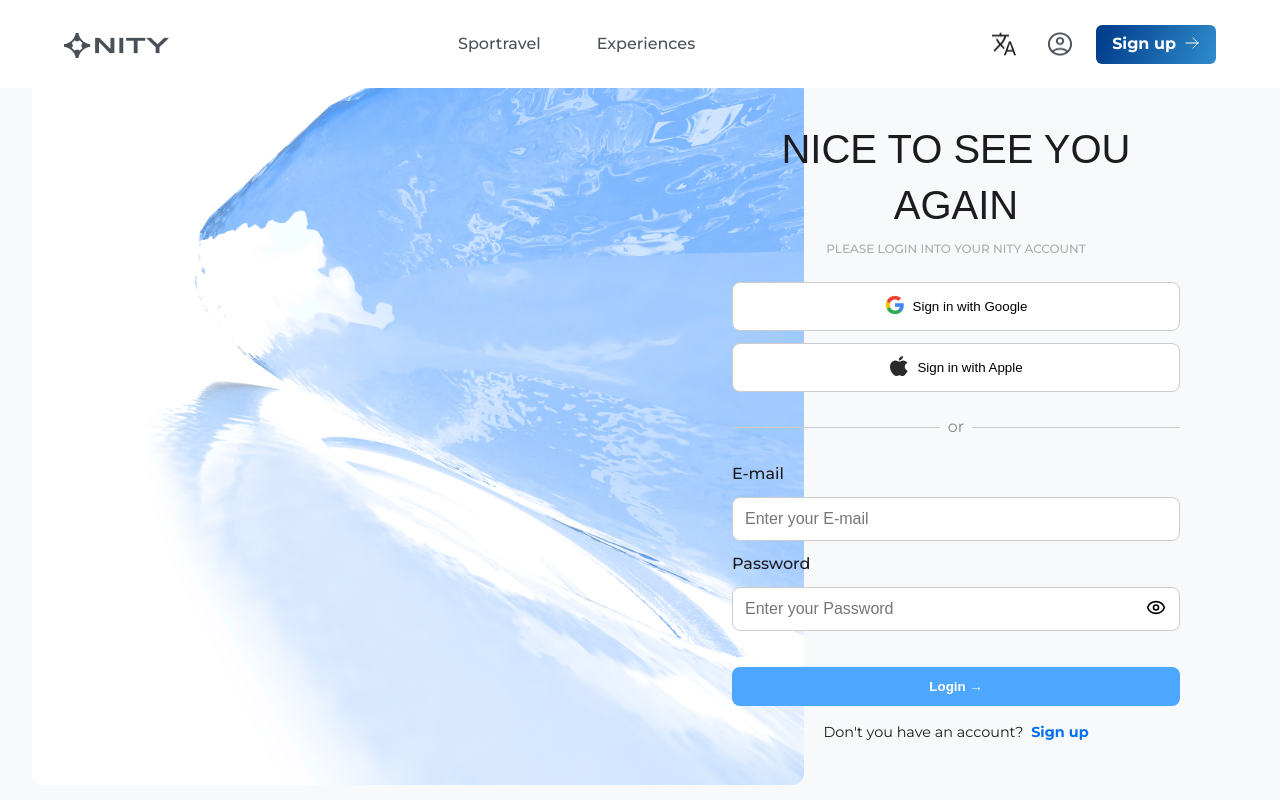
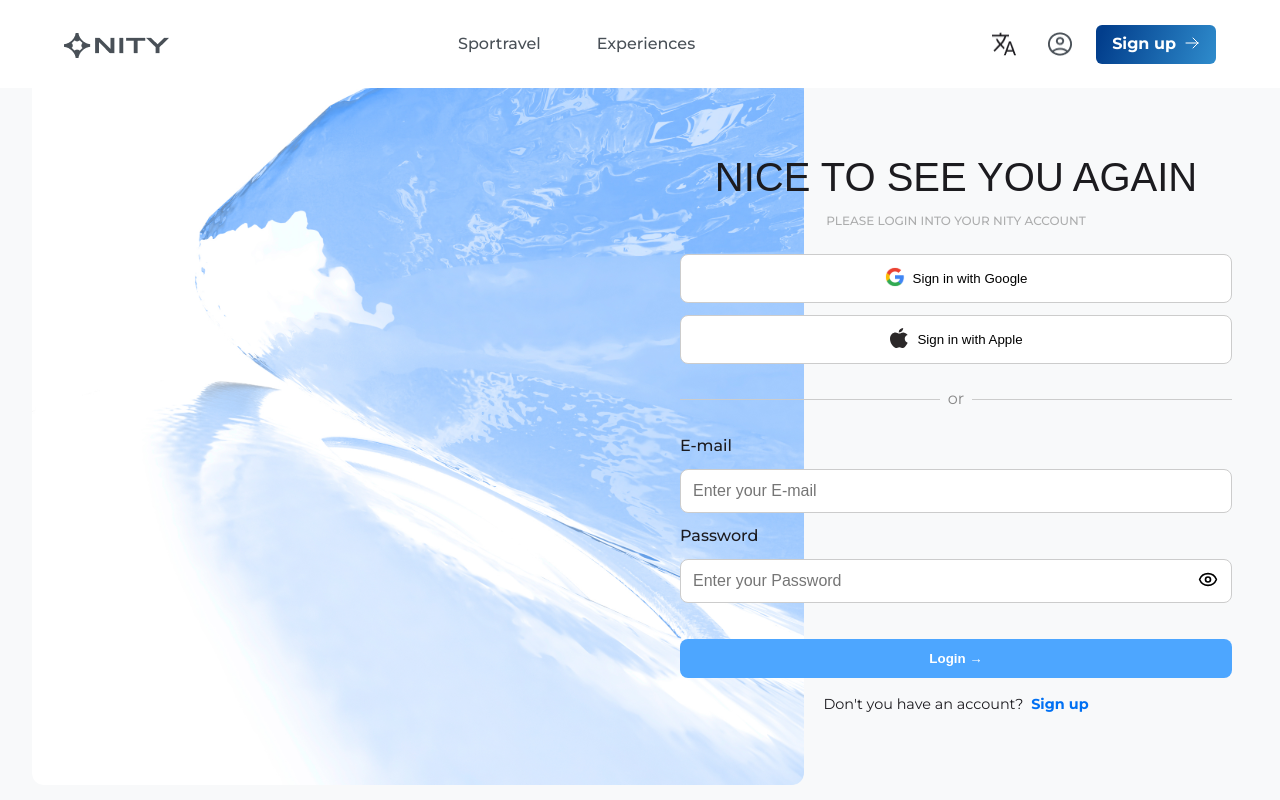
Before and after one commit to nity-sport/nity, a Next.js app: page /Auth/signin in a window 1280 px wide. Built offline with nearby package versions, Linux system fonts and the light colour scheme; a web font is replaced by a local one.

Commit message:
altered tittle

```diff
--- a/pages/Auth/Auth.module.css
+++ b/pages/Auth/Auth.module.css
@@ -25,7 +25,7 @@
   flex-direction: column;
   justify-content: center;
   padding: 1rem;
-  max-width: 480px;
+  max-width: 620px;
   margin: auto;
 }
 
```
